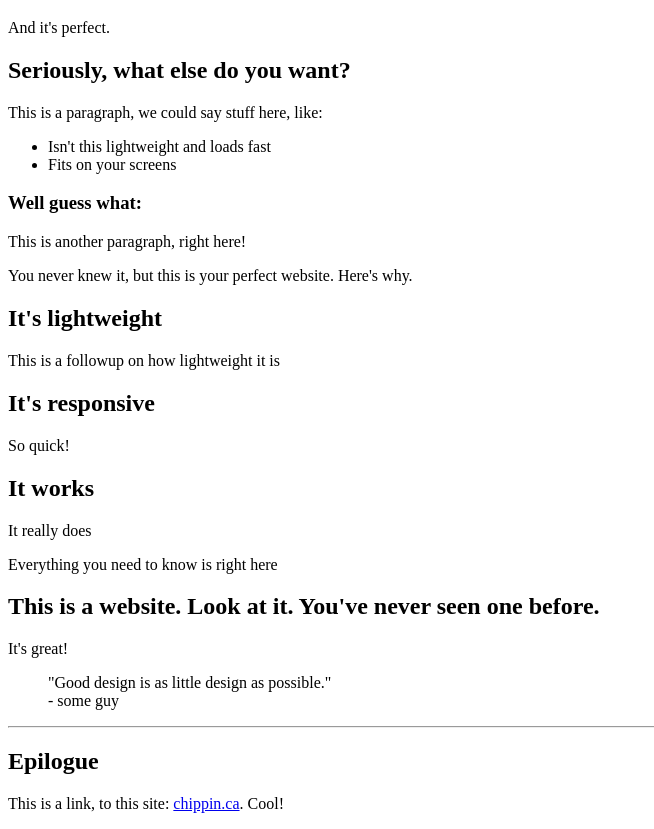
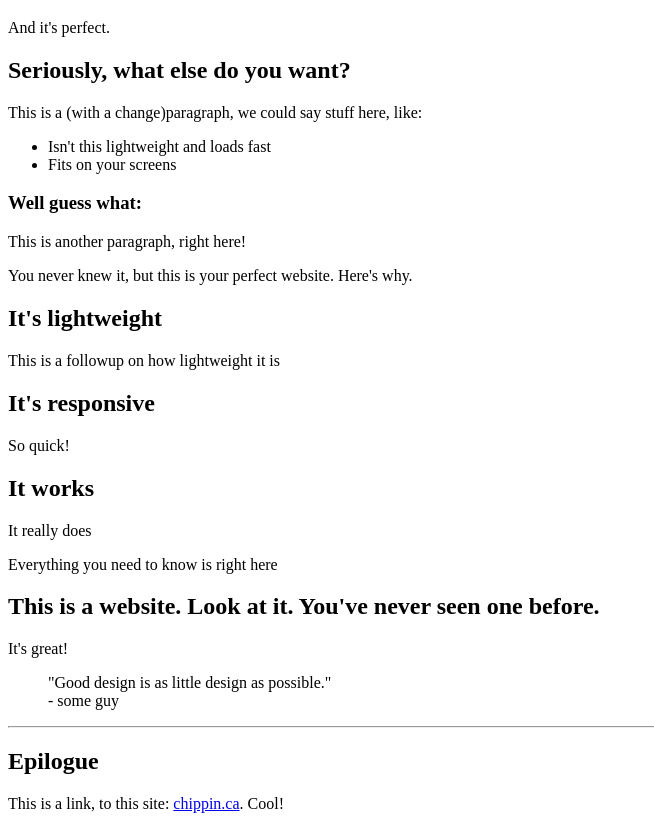
Before and after one commit to schippin/publicSite, a plain HTML site: page index.html in a window 1280 px wide. Shown: the part 61-890 px from the top of the page, without its empty margins (0-654 px from the left). Drawn offline with Linux system fonts and the light colour scheme.

Commit message:
this is a change, why won't it commit?

```diff
--- a/index.html
+++ b/index.html
@@ -17,7 +17,7 @@
 
         <h2>Seriously, what else do you want?</h2>
 
-        <p>This is a paragraph, we could say stuff here, like:</p>
+        <p>This is a (with a change)paragraph, we could say stuff here, like:</p>
 
         <ul>
             <li>Isn't this lightweight and loads fast</li>
```
